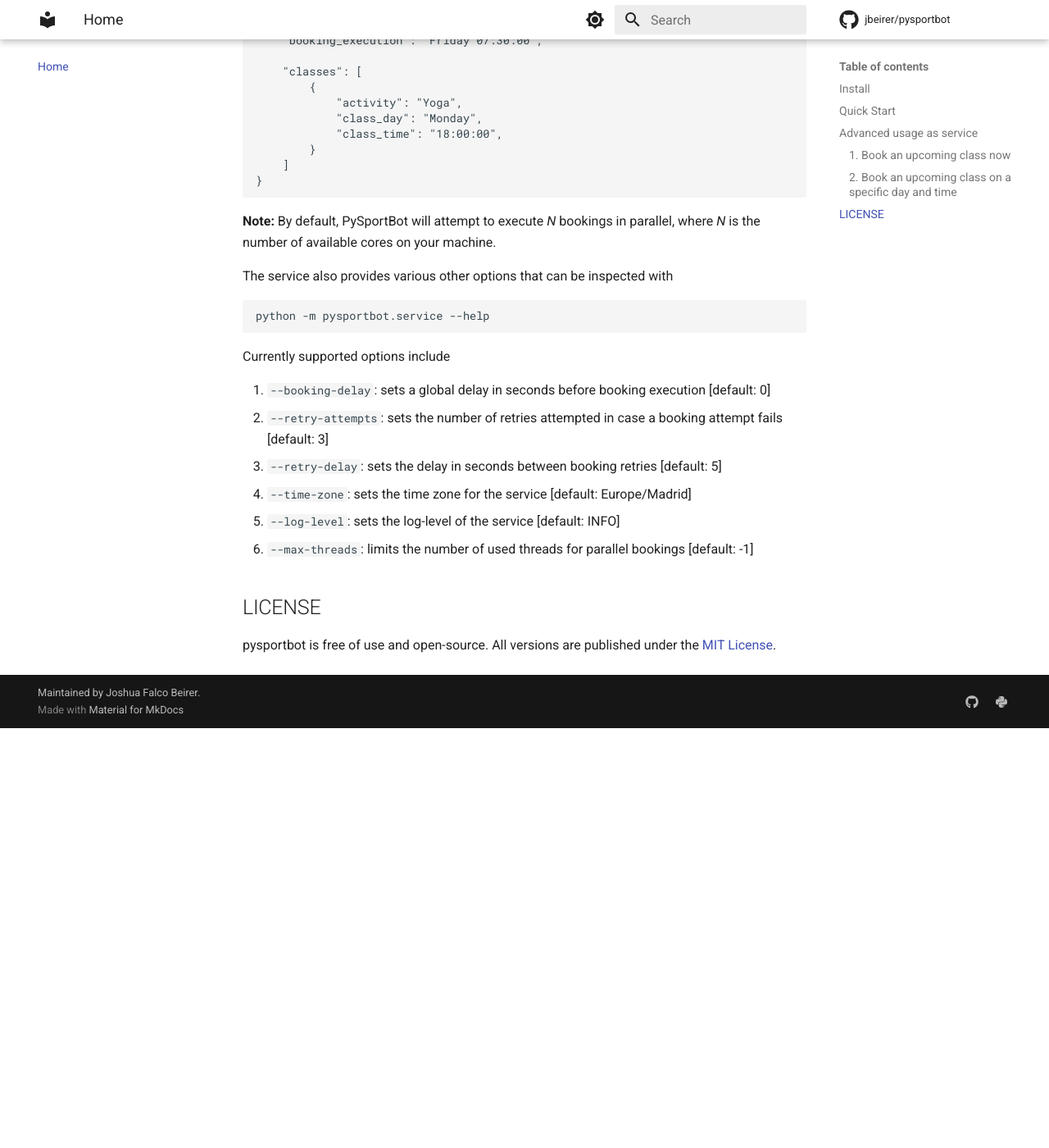
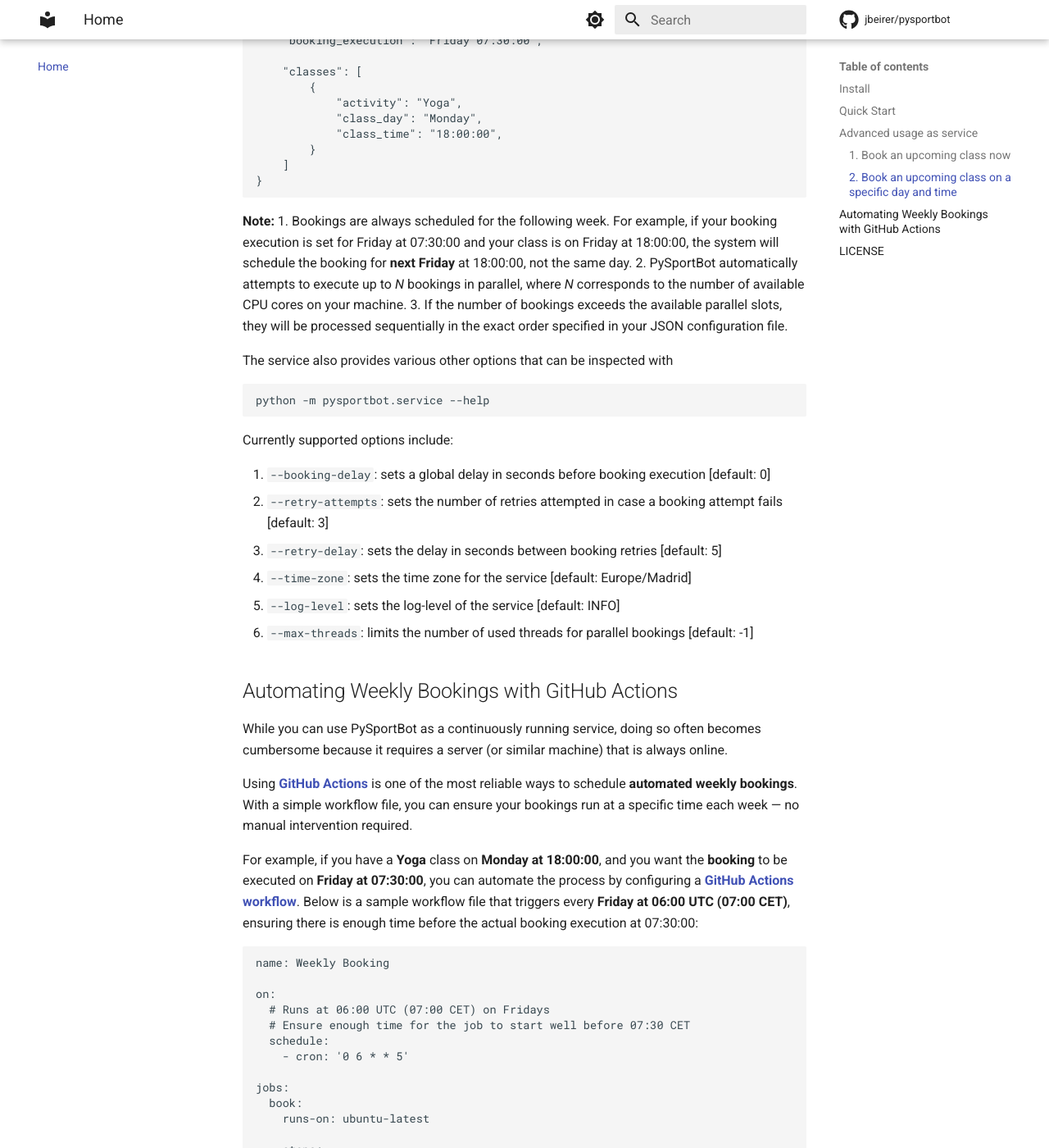
Before and after one commit to jbeirer/resasports-bot, an MkDocs documentation site: the page built from docs/index.md, in a window 1280 px wide and 1400 px high, scrolled down 2035 px. Shown: the whole window at 82% size. Built offline with MkDocs 1.6.1 and Material for MkDocs 9.7.7, drawn with Linux system fonts in a browser that asks for light colours; comment, search, counter and statistics services are not loaded; before the commit the page ends 2923 px from its top, so only the background shows below that; some of the changed text lies outside the part shown.

Commit message:
Update index.md

````diff
--- a/docs/index.md
+++ b/docs/index.md
@@ -91,14 +91,18 @@
 }
 ```
 
-**Note:** By default, PySportBot will attempt to execute *N* bookings in parallel, where *N* is the number of available cores on your machine.
+**Note:**
+1. Bookings are always scheduled for the following week. For example, if your booking execution is set for Friday at 07:30:00 and your class is on Friday at 18:00:00, the system will schedule the booking for **next Friday** at 18:00:00, not the same day.
+2. PySportBot automatically attempts to execute up to *N* bookings in parallel, where *N* corresponds to the number of available CPU cores on your machine.
+3. If the number of bookings exceeds the available parallel slots, they will be processed sequentially in the exact order specified in your JSON configuration file.
+
 
 The service also provides various other options that can be inspected with
 
 ```bash
 python -m pysportbot.service --help
 ```
-Currently supported options include
+Currently supported options include:
 
 1. `--booking-delay`: sets a global delay in seconds before booking execution [default: 0]
 2. `--retry-attempts`: sets the number of retries attempted in case a booking attempt fails [default: 3]
@@ -107,6 +111,63 @@
 5. `--log-level`: sets the log-level of the service [default: INFO]
 6. `--max-threads`: limits the number of used threads for parallel bookings [default: -1]
 
+## Automating Weekly Bookings with GitHub Actions
+
+While you can use PySportBot as a continuously running service, doing so often becomes cumbersome because it requires a server (or similar machine) that is always online.
+
+Using **[GitHub Actions](https://docs.github.com/en/actions)** is one of the most reliable ways to schedule **automated weekly bookings**. With a simple workflow file, you can ensure your bookings run at a specific time each week — no manual intervention required.
+
+For example, if you have a **Yoga** class on **Monday at 18:00:00**, and you want the **booking** to be executed on **Friday at 07:30:00**, you can automate the process by configuring a **[GitHub Actions workflow](https://docs.github.com/en/actions/writing-workflows)**. Below is a sample workflow file that triggers every **Friday at 06:00 UTC (07:00 CET)**, ensuring there is enough time before the actual booking execution at 07:30:00:
+
+```yml
+name: Weekly Booking
+
+on:
+  # Runs at 06:00 UTC (07:00 CET) on Fridays
+  # Ensure enough time for the job to start well before 07:30 CET
+  schedule:
+    - cron: '0 6 * * 5'
+
+jobs:
+  book:
+    runs-on: ubuntu-latest
+
+    steps:
+      - name: Check out repository
+        uses: actions/checkout@v2
+
+      - name: Set up Python 3.12
+        uses: actions/setup-python@v2
+        with:
+          python-version: '3.12'
+
+      - name: Install pysportbot
+        run: |
+          pip install pysportbot
+
+      - name: Create config file
+        run: |
+          echo '{
+            "email": "your-email",
+            "password": "your-password",
+            "centre": "your-gym",
+            "booking_execution": "Friday 07:30:00",
+            "classes": [
+              {
+                "activity": "Yoga",
+                "class_day": "Monday",
+                "class_time": "18:00:00"
+              }
+            ]
+          }' > config.json
+
+      - name: Run pysportbot
+        run: |
+          python -m pysportbot.service --config config.json --log-level INFO --booking-delay 1 --retry-attempts 3 --retry-delay 5
+```
+**Note:** Make sure the workflow starts early enough — before your booking execution time (e.g., 07:30 CET) — to allow for potential delays in job startup or execution.
+
+
 ## LICENSE
 
 pysportbot is free of use and open-source. All versions are
````
